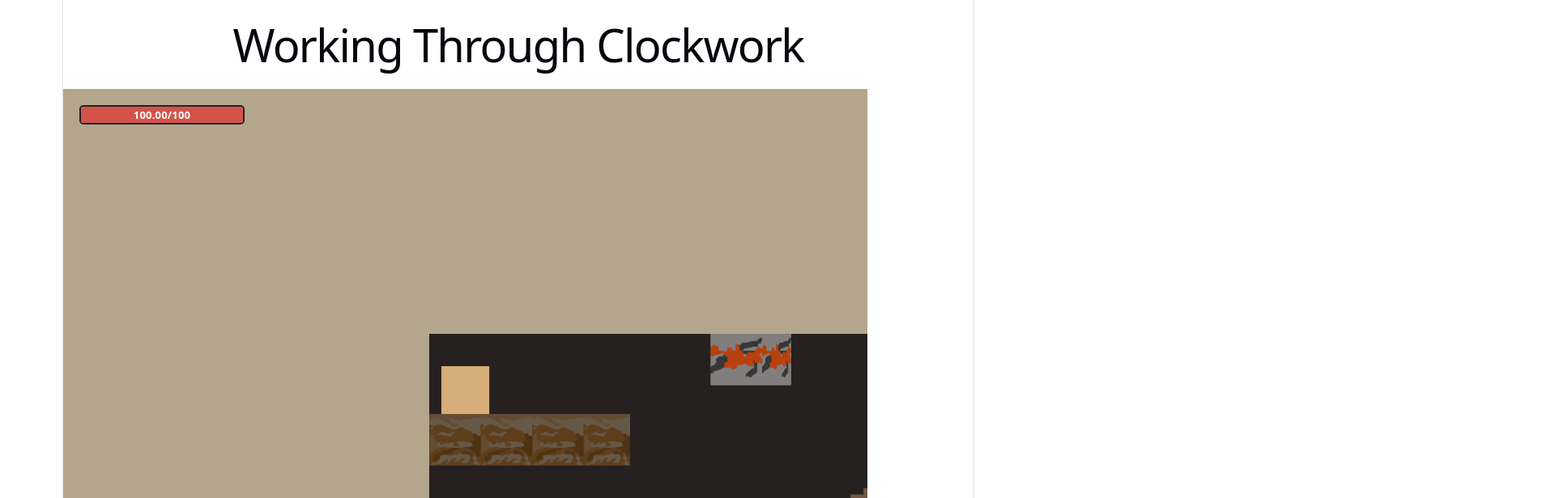
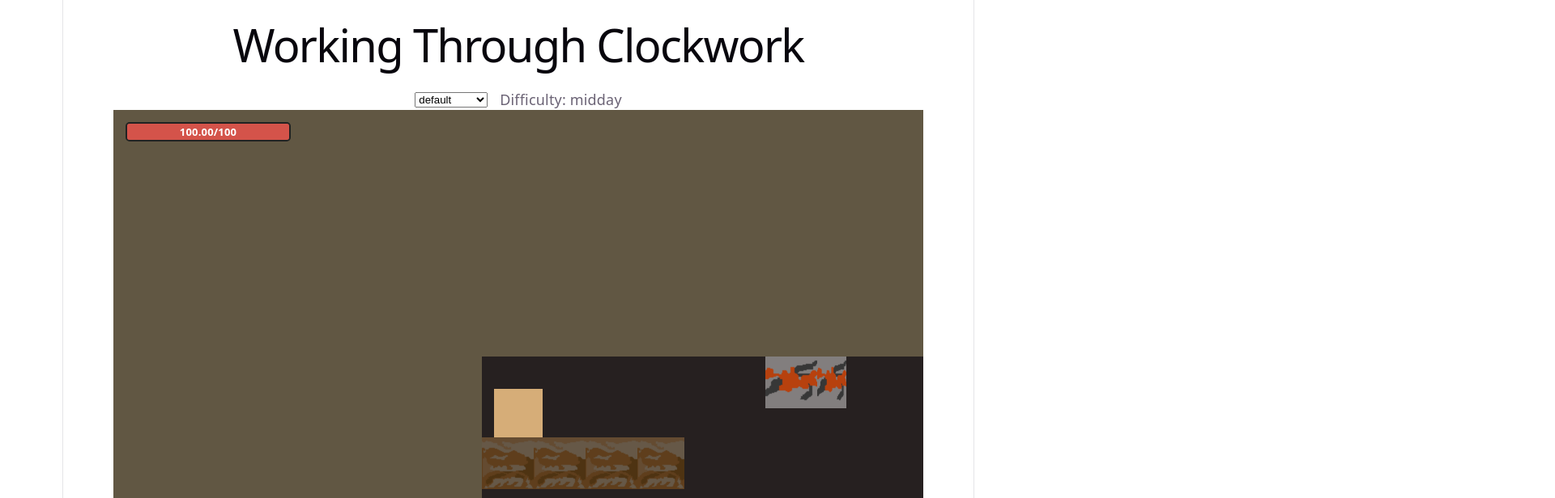
Before and after one commit to Scripting-Java/WorkingThroughClockwork, a React (Vite) app: page / in a window 1280 px wide. Shown: the top 616 px of the page at 81% size, 1920 px wide, since content can reach past the window. Built offline with nearby package versions, Linux system fonts and the light colour scheme.

Commit message:
difficulties

```diff
--- a/src/components/game.css
+++ b/src/components/game.css
@@ -1,12 +1,14 @@
 .game {
-    position: relative;
-    width: 2000px;
+    width: 100%;
+    display: flex;
+    flex-direction: column;
+    align-items: center;
 }
 
 .health {
     position: absolute;
-    top: 20px;
-    left: 20px;
+    top: 15px;
+    left: 15px;
     z-index: 10;
     width: 200px;
     height: 20px;
@@ -32,3 +34,21 @@
     font-size: 13px;
     font-weight: bold;
 }
+
+.settings {
+    display: flex;
+    align-items: center;
+    gap: 15px;
+}
+
+.containHealth {
+    position: relative;
+    width: 1000px;
+    height: 750px;
+}
+
+.containHealth canvas {
+    display: block;
+    width: 1000px;
+    height: 750px;
+}
--- a/src/components/game.tsx
+++ b/src/components/game.tsx
@@ -20,6 +20,9 @@ const dropPauses = [{ y: 500, floor: 2 }, { y: 900, floor: 1 }, { y: 1300, floor
 
 function Game() {
     const [health, setHealth] = useState(100)
+    const [maxHealth, setMaxHealth] = useState(100)
+    const [skin, setSkin] = useState(skins[0])
+    const[done,setDone] = useState(false)
     let spawnX = 100
     let spawnY = 200
     const playerRef = useRef<Player>({ skin: skins[0], posX: 100, posY: 450, health: 100, yVel: 0, onGround: true })
@@ -43,9 +46,13 @@ function Game() {
             })
         }
         handleSteam()
+        let completed =false
         function handleRoom() {
-            if (roomIndex >= abandonedWorkshop.rooms.length - 1)
+            if (roomIndex >= abandonedWorkshop.rooms.length - 1){
+                completed=true
+                setDone(true)
                 return
+            }
             roomIndex++
             currentRoom = abandonedWorkshop.rooms[roomIndex]
             handleSteam()
@@ -56,7 +63,7 @@ function Game() {
         function draw() {
             if (context && tempCanvas) {
                 context.clearRect(0, 0, tempCanvas.width, tempCanvas.height)
-                context.fillStyle = "#b3a68c"
+                context.fillStyle = "#615743"
                 context.fillRect(0, 0, tempCanvas.width, tempCanvas.height)
                 if (roomIndex === 0)
                     drawPipe(pipes, context)
@@ -93,9 +100,9 @@ function Game() {
             player.posX = spawnX
             player.posY = spawnY
             player.yVel = 0
-            player.health = 100
+            player.health = 100 * (1 + player.skin.healthBonus)
             player.onGround = true
-            setHealth(100)
+            setHealth(player.health)
             draw()
         }
 
@@ -193,11 +200,33 @@ function Game() {
     }, [])
     return (
         <div className="game">
-            <div className="health">
-                <div className="barLength" style={{ width: `${health}%` }} />
-                <p className="write">{health.toFixed(2)}/100</p>
+            <div className="settings">
+                <select value={skin.skin}
+                    onChange={(e) => {
+                        const skin = skins.find(s => s.skin === e.target.value)!
+                        setSkin(skin)
+                        playerRef.current.skin = skin
+                        const newMaxHealth = 100 * (1 + skin.healthBonus)
+                        setMaxHealth(newMaxHealth)
+                        playerRef.current.health = newMaxHealth
+                        setHealth(newMaxHealth)
+                    }}
+                >
+                    {skins.map(skin => (<option key={skin.skin} value={skin.skin}>{skin.skin}</option>))}
+                </select>
+                <p>Difficulty: {skin.difficulty}</p>
             </div>
-            <canvas ref={canvas} width={2000} height={1500} />
+            <div className="containHealth">
+                <div className="health">
+                    <div
+                        className="barLength"
+                        style={{ width: `${(health / maxHealth) * 100}%` }}
+                    />
+                    <p className="write">{health.toFixed(2)}/{maxHealth}</p>
+                </div>
+
+                <canvas ref={canvas} width={2000} height={1500} />
+            </div>
         </div>
     )
 }
```
